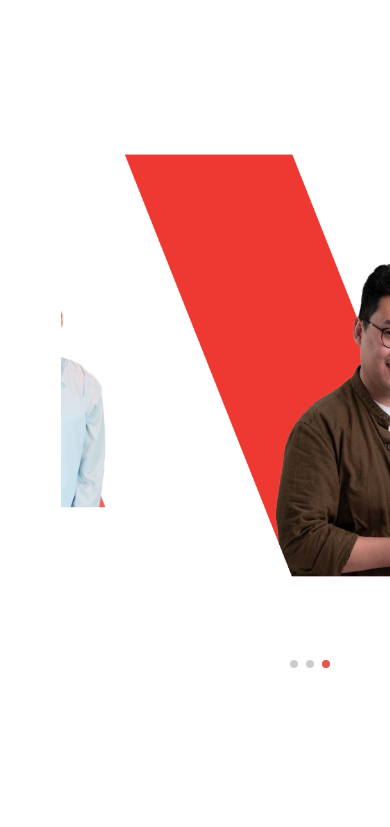
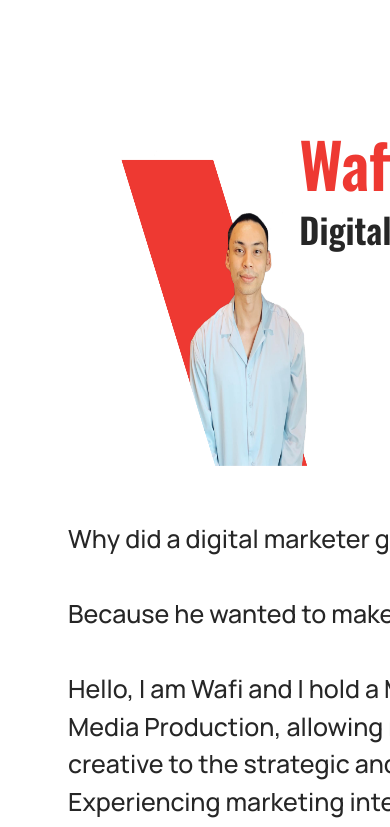
Before and after one commit to ying29ho/optimasdev, a Next.js app: page /about in a window 390 px wide. Shown: the part 4745-5572 px from the top of the page. Built offline with nearby package versions, Linux system fonts and the light colour scheme.

Commit message:
implemented mobile team carousel

```diff
--- a/components/Carousel.js
+++ b/components/Carousel.js
@@ -22,7 +22,7 @@ import Link from "next/link";
 import { PrimaryButton } from "../components/Buttons";
 import { RiArrowLeftSFill, RiArrowRightSFill } from "react-icons/ri";
 
-export const Team = ({ teamDesc }) => {
+export const DesktopTeam = ({ teamDesc }) => {
   const paginationRef = useRef(null);
   const [thumbsSwiper, setThumbsSwiper] = useState(null);
   return (
@@ -97,8 +97,8 @@ export const Team = ({ teamDesc }) => {
                   <p>{each.desc}</p>
                 </div>
                 {each.quote === true ? (
-                  <div>
-                    <p>{each.quoteDesc}</p>
+                  <div className="quote">
+                    <p style={{ color: "#EE3932" }}>{each.quoteDesc}</p>
                   </div>
                 ) : null}
               </div>
@@ -106,6 +106,85 @@ export const Team = ({ teamDesc }) => {
           ))}
         </Swiper>
       </div>
+    </div>
+  );
+};
+
+export const MobileTeam = ({ teamDesc }) => {
+  const paginationRef = useRef(null);
+  return (
+    <div className="">
+      <Swiper
+        style={{
+          "--swiper-pagination-color": "#E8554F",
+          "--swiper-pagination-bullet-size": "13px",
+          "--swiper-pagination-bullet-horizontal-gap": "6px",
+        }}
+        modules={[Parallax, Autoplay, Pagination]}
+        loop={true}
+        parallax={true}
+        speed={600}
+        autoplay={{
+          delay: 3000,
+          disableOnInteraction: false,
+        }}
+        grabCursor={false}
+        spaceBetween={0}
+        slidesPerView={1}
+        pagination={{
+          el: paginationRef.current,
+          clickable: true,
+        }}
+        onBeforeInit={(swiper) => {
+          swiper.params.pagination.el = paginationRef.current;
+        }}
+      >
+        {/* <div className={styles.sliderController}> */}
+        <div style={{top: "0"}}>
+          <div className="row justify-content-center">
+            <div className="col text-center" ref={paginationRef}></div>
+          </div>
+        </div>
+        {teamDesc.map((each) => (
+          <SwiperSlide key={each.id}>
+            <div className="px-2">
+              <div className="row d-flex justify-content-start">
+              <div className="col-5" style={{zIndex:"99"}}>
+
+                  <div data-swiper-parallax="-500">
+                    <Image
+                      className=""
+                      src={each.img}
+                      alt={each.name}
+                      height={655}
+                      width={550}
+                    />
+                  </div>
+                </div>
+                <div className="col-7" style={{    transform: "translateX(-120px)" }}>
+                  <div className="my-3" data-swiper-parallax="-300">
+                    <h1>{each.name}</h1>
+                    <h3 style={{ fontSize: "35px" }}>{each.role}</h3>
+                    {each.quote === true ? (
+                      <div className="quote mt-4 m-2">
+                        <p style={{ color: "#EE3932" }}>{each.quoteDesc}</p>
+                      </div>
+                    ) : null}
+                  </div>
+                </div>
+
+              </div>
+              <div className="row">
+                <div className="px-4" data-swiper-parallax="-100" style={{overflowWrap: "break-word"}}>
+                  <p>{each.desc}</p>
+                </div>
+              </div>
+            </div>
+          </SwiperSlide>
+        ))}
+
+
+      </Swiper>
     </div>
   );
 };
@@ -313,10 +392,7 @@ export const DesktopCarousel = () => {
             <div className="col-1 text-primary mr-0" ref={navigationPrevRef}>
               <RiArrowLeftSFill size="35px" color="#E8554F" />
             </div>
-            <div
-              className="col text-center"
-              ref={paginationRef}
-            ></div>
+            <div className="col text-center" ref={paginationRef}></div>
             <div className="col-1 text-center ml-0" ref={navigationNextRef}>
               <RiArrowRightSFill size="35px" color="#E8554F" />
             </div>
@@ -337,12 +413,9 @@ export const MobileCarousel = () => {
     <div className={styles.sliderWrapperMobile}>
       <Swiper
         style={{
-          "--swiper-nagivation-color": "#E8554F",
           "--swiper-pagination-color": "#E8554F",
           "--swiper-pagination-bullet-size": "13px",
           "--swiper-pagination-bullet-horizontal-gap": "6px",
-
-
         }}
         modules={[Parallax, Autoplay, Navigation, Pagination]}
         loop={true}
@@ -372,7 +445,7 @@ export const MobileCarousel = () => {
       >
         <SwiperSlide>
           <div className={styles.sliderCont1Mobile}>
-            <div className="row pt-5 mx-5" style={{top: "30vh"}}>
+            <div className="row pt-5 mx-5" style={{ top: "30vh" }}>
               <div className="py-5">
                 <div data-swiper-parallax="-500">
                   <h1>Building a data-driven digital Borneo</h1>
@@ -382,7 +455,7 @@ export const MobileCarousel = () => {
                   data-swiper-parallax="-200"
                   style={{ width: "600px", fontSize: "40px" }}
                 >
-                  <h2 style={{fontSize: "40px"}}>
+                  <h2 style={{ fontSize: "40px" }}>
                     Offering AdTech and MarTech solutions for clear and
                     effective digital campaigns across the region
                   </h2>
@@ -421,7 +494,7 @@ export const MobileCarousel = () => {
                 data-swiper-parallax="-200"
                 style={{ width: "400px" }}
               >
-                <h2 style={{fontSize: "40px"}}>
+                <h2 style={{ fontSize: "40px" }}>
                   We handle ad ops and management so your team always knows how
                   well ads are performing
                 </h2>
@@ -454,10 +527,10 @@ export const MobileCarousel = () => {
                 data-swiper-parallax="-200"
                 style={{ width: "550px" }}
               >
-                <h2 style={{fontSize: "40px"}}>
-                Helping you pick the end-to-end solutions from creation,
-                  targeting and execution to meet your campaign objectives<br></br> and
-                  maximise results
+                <h2 style={{ fontSize: "40px" }}>
+                  Helping you pick the end-to-end solutions from creation,
+                  targeting and execution to meet your campaign objectives
+                  <br></br> and maximise results
                 </h2>
               </div>
             </div>
@@ -485,7 +558,7 @@ export const MobileCarousel = () => {
                   data-swiper-parallax="-200"
                   style={{ width: "500px" }}
                 >
-                  <h2 style={{fontSize: "40px"}}>
+                  <h2 style={{ fontSize: "40px" }}>
                     Using simple yet impactful key data to reach audiences,
                     allowing smarter monetisation of your platform and better
                     yield on ads
@@ -517,7 +590,7 @@ export const MobileCarousel = () => {
                 <h1>Connect with prospects and customers</h1>
               </div>
               <div className="mt-5" align="center" data-swiper-parallax="-200">
-                <h2 style={{fontSize: "40px"}}>
+                <h2 style={{ fontSize: "40px" }}>
                   Plan, activate and execute ad and marketing campaigns that
                   speak to specific end users
                 </h2>
--- a/components/Navbar.js
+++ b/components/Navbar.js
@@ -66,7 +66,7 @@ export const DesktopNavbar = () => {
           width={225}
           height={97}
           // objectFit="contain"
-          alt="optimas brang logo in orange for navbar. click to redirect to homepage"
+          alt="optimas brand logo in orange for navbar. click to redirect to homepage"
         />
       </Link>
       <NavLinks />
@@ -107,7 +107,7 @@ export const MobileNavbar = () => {
           // width={281}
           // height={121}
           objectFit="contain"
-          alt="optimas brang logo in orange for navbar. click to redirect to homepage"
+          alt="optimas brand logo in orange for navbar. click to redirect to homepage"
         />
       </Link>
 
--- a/pages/about.js
+++ b/pages/about.js
@@ -3,7 +3,7 @@
 
 import Image from "next/image";
 import { PrimaryButton } from "../components/Buttons";
-import { Team } from "../components/Carousel";
+import { DesktopTeam, MobileTeam } from "../components/Carousel";
 import MediaQuery from "react-responsive";
 const teamDesc = [
   {
@@ -11,7 +11,7 @@ const teamDesc = [
     img: "/images/about/team/bani.png",
     name: "Bani",
     role: "Founder",
-    desc: `Friends and Family Call me Bani. You may be thinking that once again, you are viewing yet another profile of someone who is passionate about Digital Marketing, Sports, Technology and Entertainment.\r\nWe might not have met yet, or may only be an acquaintance, or have not seen each other in a while. But, I trust, despite that, we will be introduced through our mutual interests and make a valuable connection.`,
+    desc: <p>Friends and Family Call me Bani.<br></br><br></br> You may be thinking that once again, you are viewing yet another profile of someone who is passionate about Digital Marketing, Sports, Technology and Entertainment.<br></br><br></br>We might not have met yet, or may only be an acquaintance, or have not seen each other in a while. But, I trust, despite that, we will be introduced through our mutual interests and make a valuable connection.</p>,
     quote: true,
     quoteDesc:
       "Rabbani believes in building Brunei's digital ecosystem towards data-driven marketing in Borneo.",
@@ -21,7 +21,7 @@ const teamDesc = [
     img: "/images/about/team/wafi.png",
     name: "Wafi",
     role: "Digital Marketing Specialist",
-    desc: "Why did a digital marketer get into display advertising?\r\nBecause he wanted to make a lasting impression.\r\nHello, I am Wafi and I hold a Masters in Digital Marketing and a degree in Media Production, allowing me to navigate seamlessly from the creative to the strategic and analytical sides of marketing. Experiencing marketing internationally as an everyday consumer has aligned me to pursue a career with Optimas, in which I intend to help create a data- driven borneo. When I'm not working, you can find me in the gym throwing punches… or getting punched in the face.",
+    desc: <p>Why did a digital marketer get into display advertising?<br></br><br></br>Because he wanted to make a lasting impression.<br></br><br></br>Hello, I am Wafi and I hold a Masters in Digital Marketing and a degree in Media Production, allowing me to navigate seamlessly from the creative to the strategic and analytical sides of marketing. Experiencing marketing internationally as an everyday consumer has aligned me to pursue a career with Optimas, in which I intend to help create a data-driven borneo.<br></br><br></br>When I&apos;m not working, you can find me in the gym throwing punches…<br></br>or getting punched in the face.</p>,
     quote: false,
   },
   {
@@ -29,7 +29,7 @@ const teamDesc = [
     img: "/images/about/team/amar.png",
     name: "Amar",
     role: "Business Development Associate",
-    desc: "The team member who has high spirits and ambitious. Knows one or two dad jokes to make you laugh. She serves as the supporting role in Optimas in creating the conversation of AdTech and Martech. With a background in project coordinating and civic engagement. She has been in youth based work and has represented Brunei in various international and local platforms. And is also active in CrossFit.",
+    desc: <p>The team member who has high spirits and ambitious.<br></br>Knows one or two dad jokes to make you laugh.<br></br><br></br>She serves as the supporting role in Optimas in creating the conversation of AdTech and Martech. <br></br><br></br>With a background in project coordinating and civic engagement. She has been in youth based work and has represented Brunei in various international and local platforms. And is also active in CrossFit.</p>,
     quote: false,
   },
 ];
@@ -182,7 +182,12 @@ function About() {
         </div>
       </div>
       <div className="m-5">
-        <Team teamDesc={teamDesc} />
+        <MediaQuery maxWidth={900}>
+          <MobileTeam teamDesc={teamDesc} />
+        </MediaQuery>
+        <MediaQuery minWidth={901}>
+          <DesktopTeam teamDesc={teamDesc} />
+        </MediaQuery>
       </div>
       {/* <div className="row"> */}
 
--- a/styles/globals.css
+++ b/styles/globals.css
@@ -502,6 +502,13 @@ margin: 15px;
   color: #262626;
 }
 
+.quote{
+  background-color: #fbf8f6;
+  border-radius: 20px 50px;
+  border: 3px;
+  padding: 25px;
+}
+
 .navbar{
   width: 100%;
   justify-content: end;
```
